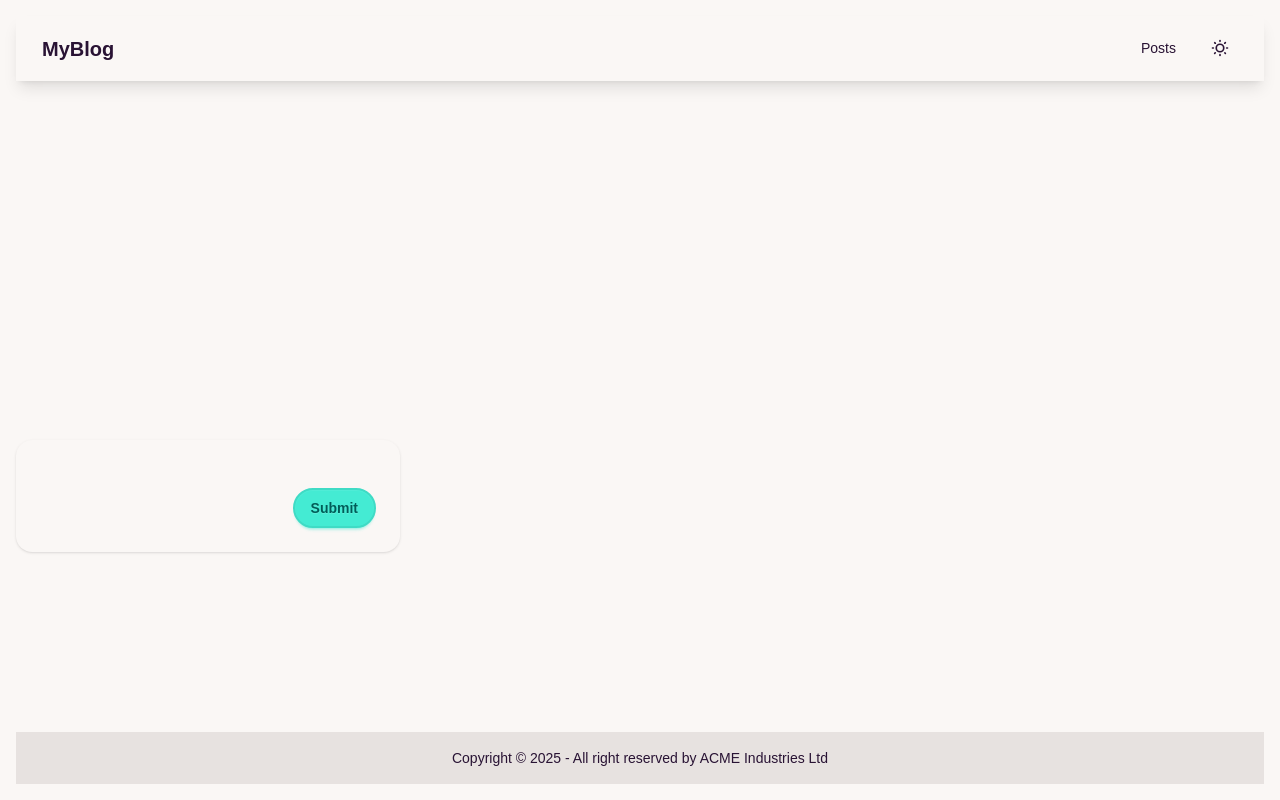
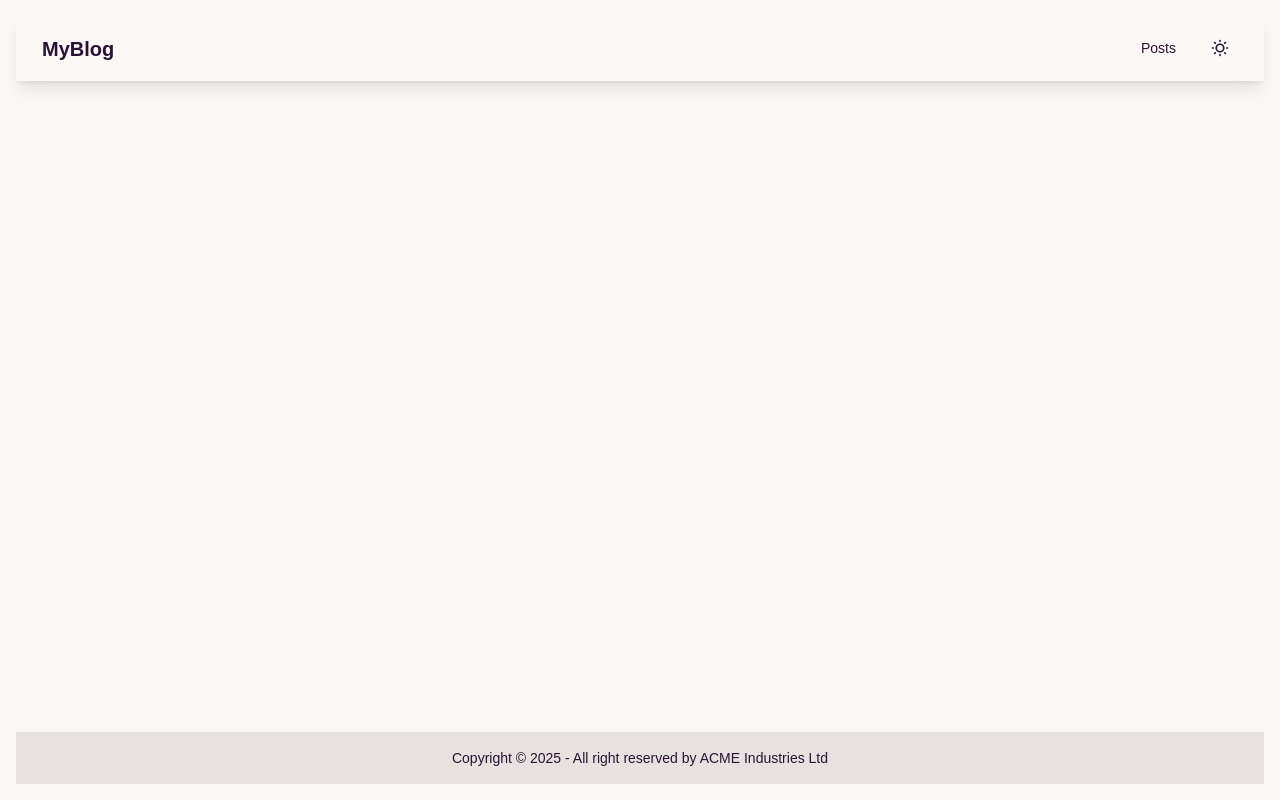
Before and after one commit to JGuzman87/Next-Blog, a Next.js app: page /posts in a window 1280 px wide. Built offline with nearby package versions, Linux system fonts and the light colour scheme.

Commit message:
modified code to add multiple blog posts

```diff
--- a/src/app/globals.css
+++ b/src/app/globals.css
@@ -3,11 +3,12 @@
     themes: all;
 };
 
-.card p {
+.card  {
   display: flex;
-  justify-content: center;
+  justify-content: flex-start;
+  width: 50%;
   margin: auto;
-  color: white;
+  color: var(--theme);
 
 }
 
--- a/src/app/posts/page.tsx
+++ b/src/app/posts/page.tsx
@@ -1,58 +1,39 @@
 "use client"
 import {useEffect, useState} from 'react'
 
-
-
-
 const BlogPost = () => {
-  // any object stored in savePost must be a string
   interface Blog {
     title: string,
     username: string,
     content: string
   }
-//savePost uses interface Blog, nor null.  It starts at null
- const [savedPost, setSavedPost] = useState <Blog | null >(null);
+
+  const [savedPosts, setSavedPosts] = useState<Blog[]>([]);
 
   useEffect(() => {
-//assigned a constant to the items being retrieved from localStorage
     const storedPosts = localStorage.getItem('blogs');
+    const retrievedPosts = storedPosts ? JSON.parse(storedPosts) : [];
 
-//retrieved post type string / coverts to object.
-// retrieved post true, parse it as object, else retrieved post if null
-  const retrievedPosts  = storedPosts ? JSON.parse(storedPosts) : [];
-  setSavedPost(retrievedPosts)
-  console.log(retrievedPosts)
-
-
-
- }, [])
-
-
-
-
-
-
-
-
+    setSavedPosts(Array.isArray(retrievedPosts) ? retrievedPosts : []);
+    console.log(retrievedPosts);
+  }, []);
 
   return (
-    <div className="card bg-base-100 image-full w-96 shadow-sm">
-      <figure></figure>
-      <div className="card-body">
-        <h2 className="card-title">{savedPost?.title}</h2>
-        <p>{savedPost?.username}</p>
-        <p>{savedPost?.content}</p>
+    <div>
+      {savedPosts.map((post, index) => (
+        <div key={index} className="card shadow-lg">
+          <div className="card-body justify-start">
+            <h2 className="card-title">{post.title}</h2>
+            <p>{post.username}</p>
+            <p>{post.content}</p>
             <div className="card-actions justify-end">
-          <button className="btn btn-primary">Submit</button>
+              <button className="btn btn-primary">Delete</button>
             </div>
           </div>
         </div>
+      ))}
+    </div>
   );
-
 }
 
-
-
-
 export default BlogPost
--- a/src/components/Form.tsx
+++ b/src/components/Form.tsx
@@ -6,18 +6,13 @@ import "./Form.css";
 
 const Form = () => {
 
-
 const router = useRouter();
  const [formInfo, setFormInfo ] = useState ({title: '', username: '', content: ''})
-
-
-
 
   const handleChange = (e: any) => {
     const { name, value } = e.target;
 
     if (name === 'title' ) {
-      //set form info to previous with ... and dont overwrite
       setFormInfo({...formInfo, title:value});
     } else if (name === "username") {
       setFormInfo({...formInfo, username: value});
@@ -27,16 +22,22 @@ const router = useRouter();
   };
 
   const handleClick = (e: any) => {
-   e.preventDefault()
-   localStorage.setItem("blogs", JSON.stringify(formInfo));
-    console.log(formInfo);
-     router.push("/posts");
+    e.preventDefault();
+
+    // Retrieve existing blogs from localStorage
+    const existingBlogs = JSON.parse(localStorage.getItem("blogs") || "[]");
+
+    // Ensure it's an array before pushing new data
+    const updatedBlogs = Array.isArray(existingBlogs) ? [...existingBlogs, formInfo] : [formInfo];
+
+    // Store updated blogs array
+    localStorage.setItem("blogs", JSON.stringify(updatedBlogs));
+
+    console.log(updatedBlogs);
+    router.push("/posts");
+
     setFormInfo({ title: "", username: "", content: "" });
-
   };
-
-
-
 
   return (
     <form className="form-container shadow-lg">
```
Lines whose indentation alone changed are shown as unchanged.
